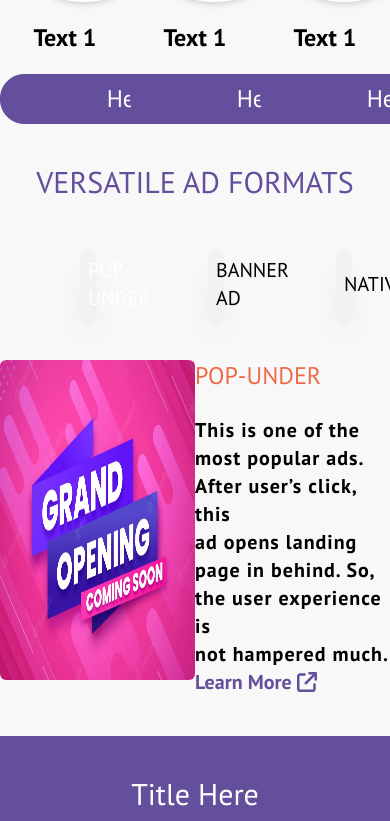
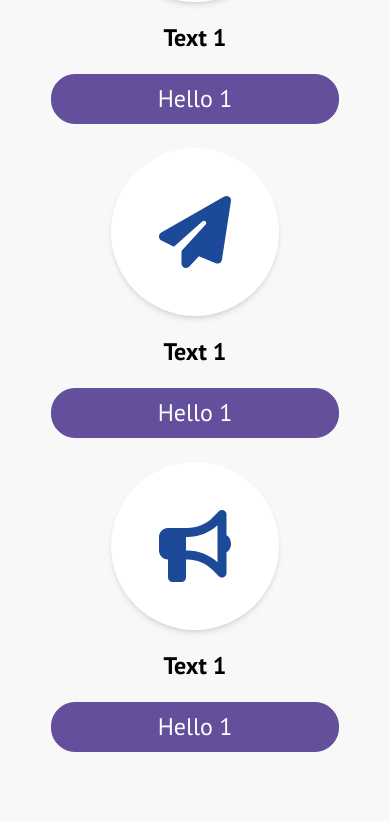
Before and after one commit to Ashraful2880/Masterkey-Assignment-1, a React (Create React App) app: page / in a window 390 px wide. Shown: the part 1157-1978 px from the top of the page. Built offline with nearby package versions, Linux system fonts and the light colour scheme.

Commit message:
Finally Done

```diff
--- a/src/Component/Advertiser/Advertiser.jsx
+++ b/src/Component/Advertiser/Advertiser.jsx
@@ -9,22 +9,22 @@ const Advertiser = () => {
                 <h1 className="text-4xl text-[#644F9C] mb-4">AVAILABLE FOR EVERYONE</h1>
                 <h2 className="text-2xl font-bold text-gray-700">Sub Heading</h2>
             </div>
-            <div className="grid grid-cols-3 mt-20 mb-4">
-                <div>
+            <div className="grid lg:grid-cols-3 md:grid-cols-2 sm:grid-cols-1 mt-20 mb-4">
+                <div className="mb-6">
                     <FontAwesomeIcon icon={faBullhorn} className="text-7xl text-[#1D4999] bg-white p-12 rounded-full shadow-md" />
                     <h3 className="my-5 text-2xl font-bold">Text 1</h3>
                     <button className="w-72 bg-[#644F9C] px-10 py-2 text-2xl text-white  hover:text-[#644F9C] rounded-3xl border border-[#644F9C] hover:bg-transparent duration-200">
                         Hello 1
                     </button>
                 </div>
-                <div>
+                <div className="mb-6">
                     <FontAwesomeIcon icon={faPaperPlane} className="text-7xl text-[#1D4999] bg-white p-12 rounded-full shadow-md" />
                     <h3 className="my-5 text-2xl font-bold">Text 1</h3>
                     <button className="w-72 bg-[#644F9C] px-10 py-2 text-2xl text-white  hover:text-[#644F9C] rounded-3xl border border-[#644F9C] hover:bg-transparent duration-200">
                         Hello 1
                     </button>
                 </div>
-                <div>
+                <div className="mb-6">
                     <FontAwesomeIcon icon={faBullhorn} className="text-7xl text-[#1D4999] bg-white p-12 rounded-full shadow-md" />
                     <h3 className="my-5 text-2xl font-bold">Text 1</h3>
                     <button className="w-72 bg-[#644F9C] px-10 py-2 text-2xl text-white  hover:text-[#644F9C] rounded-3xl border border-[#644F9C] hover:bg-transparent duration-200">
--- a/src/Component/Home/About.jsx
+++ b/src/Component/Home/About.jsx
@@ -5,7 +5,7 @@ const About = () => {
         <div className="bg-[#644F9C]">
             <div className="container mx-auto">
                 <h2 className="text-3xl text-white pt-10">Title Here</h2>
-                <div className="flex justify-between items-center py-16">
+                <div className="lg:flex block justify-between items-center py-16">
                     <div className="text-white border-2 border-dashed rounded-full h-72 w-72 flex flex-col justify-center items-center">
                         <h1 className="text-5xl">1 BN+</h1>
                         <h4 className="text-2xl">Daily Impressions</h4>
--- a/src/Component/Home/Bannar.jsx
+++ b/src/Component/Home/Bannar.jsx
@@ -33,7 +33,7 @@ const Bannar = () => {
                     </div>
                 </div>
                 <div className="relative">
-                    <img src="https://res.cloudinary.com/ashraful-islam/image/upload/v1652967874/Assesment/Bannar-4_lpzwnx.png" alt="Bannar Slider" />
+                    <img className="w-full h-[63vh]" src="https://res.cloudinary.com/ashraful-islam/image/upload/v1652967874/Assesment/Bannar-4_lpzwnx.png" alt="Bannar Slider" />
                     <div className="bg-[#00000063] h-full w-full absolute top-0 left-0"></div>
                     <div className="absolute top-[22%] left-[20%] text-left">
                         <h1 className="text-6xl font-bold text-white"> Get The Best Service </h1>
@@ -43,7 +43,7 @@ const Bannar = () => {
                     </div>
                 </div>
                 <div className="relative">
-                    <img src="https://res.cloudinary.com/ashraful-islam/image/upload/v1652967872/Assesment/Bannar-3_g9et0z.jpg" alt="Bannar Slider" />
+                    <img className="w-full h-[63vh]" src="https://res.cloudinary.com/ashraful-islam/image/upload/v1652967872/Assesment/Bannar-3_g9et0z.jpg" alt="Bannar Slider" />
                     <div className="bg-[#00000063] h-full w-full absolute top-0 left-0"></div>
                     <div className="absolute top-[22%] left-[20%] text-left">
                         <h1 className="text-6xl font-bold text-white"> Get The Best Service </h1>
--- a/src/Component/Publisher/BannarAd.jsx
+++ b/src/Component/Publisher/BannarAd.jsx
@@ -7,11 +7,11 @@ import banarAd from "../../Assets/Images/advertisement-2.png";
 const BannarAd = () => {
     return (
         <div className="container mx-auto">
-            <div className="flex justify-between">
-                <div className="w-1/2">
+            <div className="lg:flex block justify-between">
+                <div className="lg:w-1/2 w-full">
                     <img src={banarAd} alt="adImage" className=" h-80 w-[500px] rounded-md" />
                 </div>
-                <div className="w-1/2 flex flex-col justify-between items-start">
+                <div className="lg:w-1/2 w-full flex flex-col justify-between items-start">
                     <div>
                         <h4 className="text-2xl text-[#ED6A49] mb-6 text-left uppercase">BANNER AD</h4>
                         <p className="text-left text-xl font-bold tracking-wider">Choose between the available banner formats. Highly <br /> effective ad for visibility.</p>
--- a/src/Component/Publisher/Native.jsx
+++ b/src/Component/Publisher/Native.jsx
@@ -7,11 +7,11 @@ import nativeImage from '../../Assets/Images/advertisement-4.png';
 const Native = () => {
     return (
         <div className="container mx-auto">
-            <div className="flex justify-between">
-                <div className="w-1/2">
+            <div className="lg:flex block justify-between">
+                <div className="lg:w-1/2 w-full">
                     <img src={nativeImage} alt="adImage" className=" h-80 w-[500px] rounded-md" />
                 </div>
-                <div className="w-1/2 flex flex-col justify-between items-start">
+                <div className="lg:w-1/2 w-full flex flex-col justify-between items-start">
                     <div>
                         <h4 className="text-2xl text-[#ED6A49] mb-6 text-left uppercase">NATIVE</h4>
                         <p className="text-left text-xl font-bold tracking-wider">Ad format with the image and the title, that perfectly fits into<br />the content of the site. <br /> ad opens landing page in behind. So, the user experience is <br /> Native ads are placed in the most visible areas of the page <br /> and, thus, this format shows good results and the level of <br />interaction. </p>
--- a/src/Component/Publisher/PopUnder.jsx
+++ b/src/Component/Publisher/PopUnder.jsx
@@ -7,11 +7,11 @@ import adImage from "../../Assets/Images/advertisement.png";
 const PopUnder = () => {
     return (
         <div className="container mx-auto">
-            <div className="flex justify-between">
-                <div className="w-1/2">
+            <div className="lg:flex block justify-between">
+                <div className="lg:w-1/2 w-full">
                     <img src={adImage} alt="adImage" className=" h-80 w-[500px] rounded-md" />
                 </div>
-                <div className="w-1/2 flex flex-col justify-between items-start">
+                <div className="lg:w-1/2 w-full flex flex-col justify-between items-start">
                     <div>
                         <h4 className="text-2xl text-[#ED6A49] mb-6 text-left uppercase">Pop-Under</h4>
                         <p className="text-left text-xl font-bold tracking-wider">This is one of the most popular ads. After user’s click, this <br /> ad opens landing page in behind. So, the user experience is <br />   not hampered much.</p>
--- a/src/Component/Publisher/Publisher.jsx
+++ b/src/Component/Publisher/Publisher.jsx
@@ -10,7 +10,7 @@ const Publisher = () => {
         <div className="container mx-auto my-10">
             <h2 className="text-3xl text-[#644F9C] uppercase mb-10">VERSATILE AD FORMATS</h2>
             <div className="px-20">
-                <div className="grid grid-cols-4 gap-x-32 mb-10">
+                <div className="grid lg:grid-cols-4 grid-cols-2 lg:gap-x-32 gap-x-11 mb-10">
                     <button
                         onClick={() => setActive("Pop-Under")}
                         className={`text-xl uppercase bg-[#F2F2F2] p-2 rounded-3xl mt-2 cursor-pointer hover:bg-[#ED6A49] hover:text-white ${active === "Pop-Under" && `bg-[#ED6A49] text-white`} w-full block shadow-xl duration-200`}>
--- a/src/Component/Publisher/Skim.jsx
+++ b/src/Component/Publisher/Skim.jsx
@@ -7,11 +7,11 @@ import skimImage from "../../Assets/Images/advertisement.png";
 const Skim = () => {
     return (
         <div className="container mx-auto">
-            <div className="flex justify-between">
-                <div className="w-1/2">
+            <div className="lg:flex block justify-between">
+                <div className="lg:w-1/2 w-full">
                     <img src={skimImage} alt="adImage" className=" h-80 w-[500px] rounded-md" />
                 </div>
-                <div className="w-1/2 flex flex-col justify-between items-start">
+                <div className="lg:w-1/2 w-full flex flex-col justify-between items-start">
                     <div>
                         <h4 className="text-2xl text-[#ED6A49] mb-6 text-left uppercase">Skim</h4>
                         <p className="text-left text-xl font-bold tracking-wider">SKIM" is a link that a publisher inserts on a specific site <br />element, and after clicking on it, an advertisement appears <br /> to the user. <br /> SKIM gives 100% control of your sold traffic amount, higher <br /> CR to advertisers and CPM rates to publishers.</p>
```
